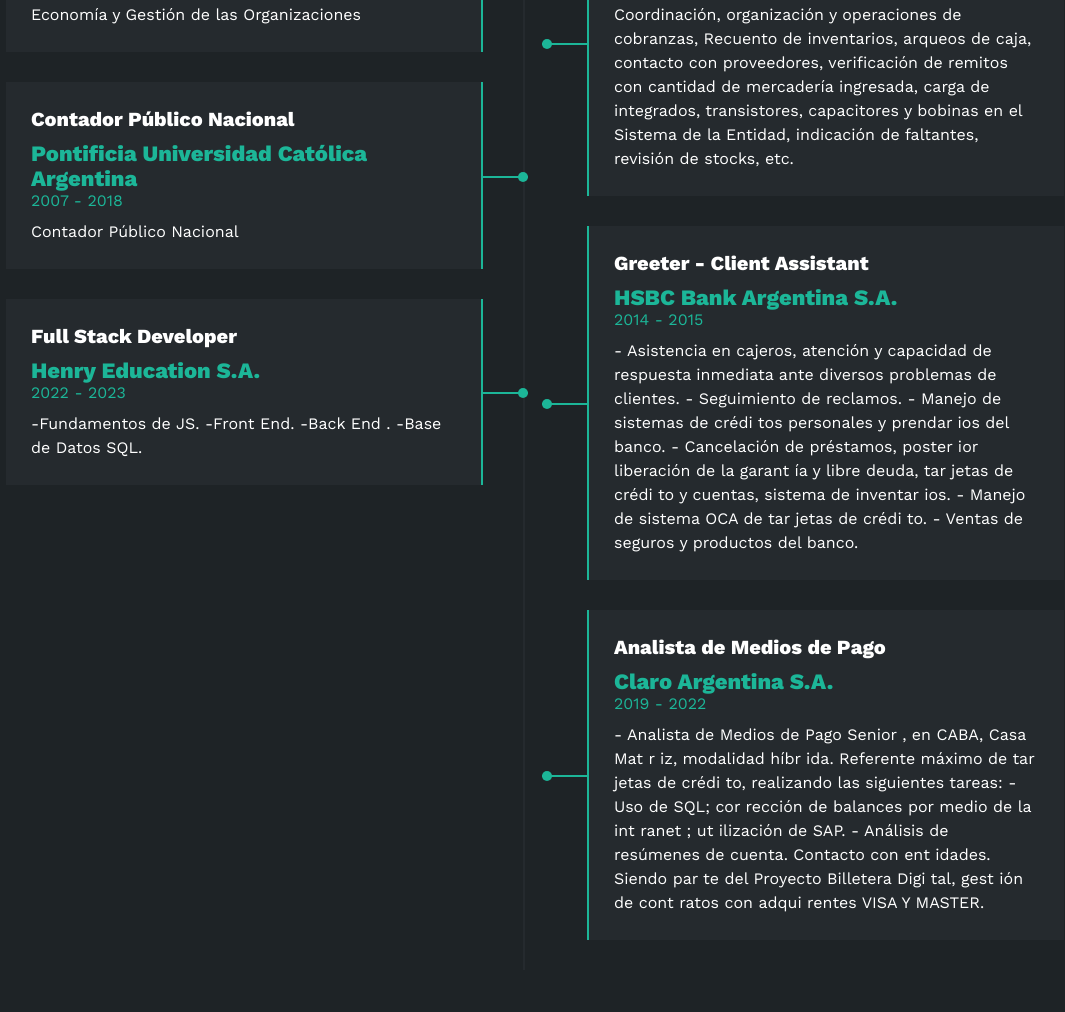
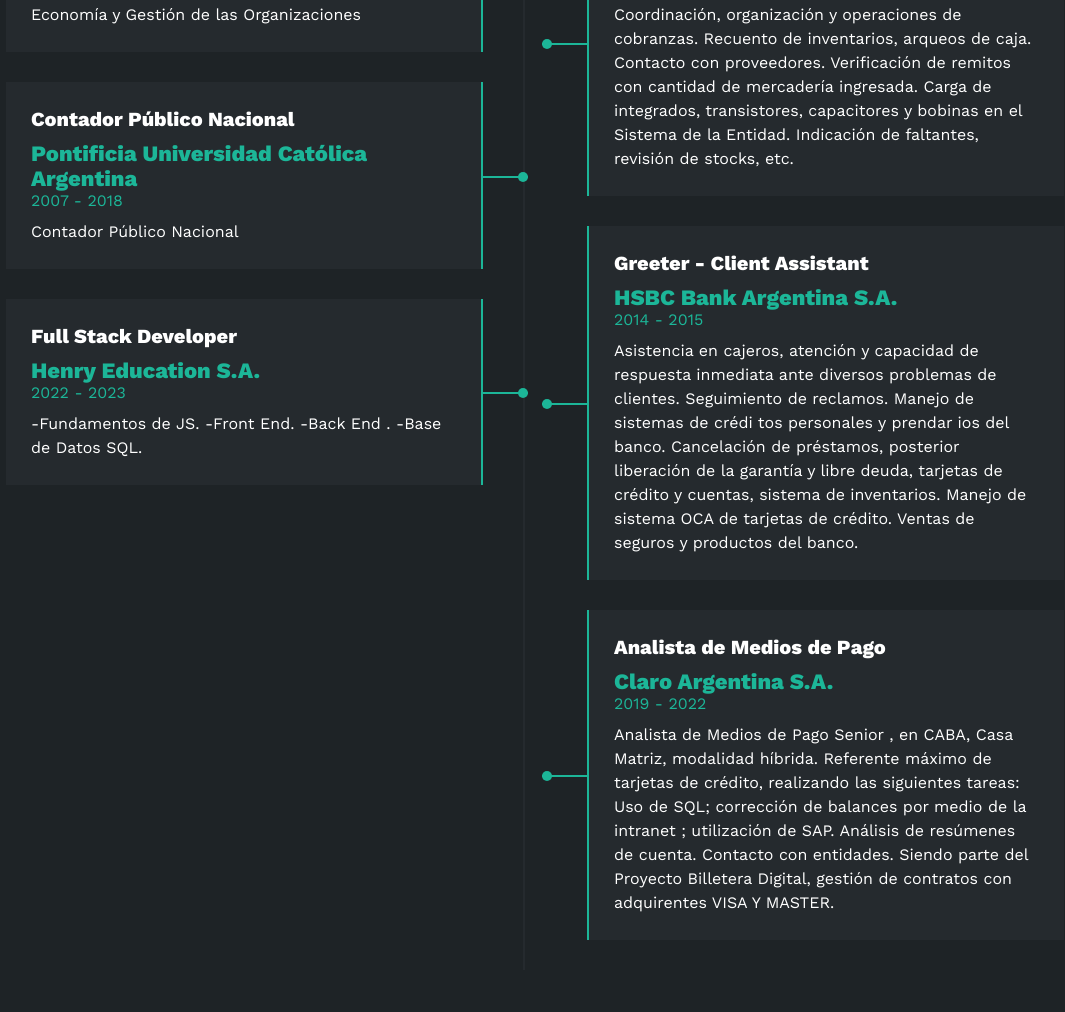
Before and after one commit to mauroservin1/mauroservin1.github.io, a plain HTML site: page index.html in a window 1280 px wide. Shown: the part 2328-3340 px from the top of the page, without its empty margins (104-1169 px from the left). Drawn offline with nearby package versions, Linux system fonts and the light colour scheme.

Commit message:
Add files via upload

```diff
--- a/index.html
+++ b/index.html
@@ -268,7 +268,7 @@
                         <h4>Operaciones de Cobranzas</h4>
                         <span class="casa">Láser Electrotécnica SRL</span>
                         <span class="fecha">2012 - 2019</span>
-                        <p>Coordinación, organización y operaciones de cobranzas, Recuento de inventarios, arqueos de caja, contacto con proveedores, verificación de remitos con cantidad de mercadería ingresada, carga de integrados, transistores, capacitores y bobinas en el Sistema de la Entidad, indicación de faltantes, revisión de stocks, etc.</p>
+                        <p> Coordinación, organización y operaciones de cobranzas. Recuento de inventarios, arqueos de caja. Contacto con proveedores. Verificación de remitos con cantidad de mercadería ingresada. Carga de integrados, transistores, capacitores y bobinas en el Sistema de la Entidad. Indicación de faltantes, revisión de stocks, etc.</p>
                         <div class="conectord">
                             <div class="circulod"></div>
                         </div>
@@ -277,16 +277,10 @@
                         <h4>Greeter - Client Assistant</h4>
                         <span class="casa">HSBC Bank Argentina S.A.</span>
                         <span class="fecha">2014 - 2015</span>
-                        <p>- Asistencia en cajeros, atención y capacidad de respuesta
-                            inmediata ante diversos problemas de clientes.
-                            - Seguimiento de reclamos.
-                            - Manejo de sistemas de crédi tos personales y prendar ios del
-                            banco.
-                            - Cancelación de préstamos, poster ior liberación de la
-                            garant ía y libre deuda, tar jetas de crédi to y cuentas, sistema
-                            de inventar ios.
-                            - Manejo de sistema OCA de tar jetas de crédi to.
-                            - Ventas de seguros y productos del banco.
+                        <p> Asistencia en cajeros, atención y capacidad de respuesta
+                            inmediata ante diversos problemas de clientes. Seguimiento de reclamos. Manejo de sistemas de crédi tos personales y prendar ios del
+                            banco. Cancelación de préstamos, posterior liberación de la garantía y libre deuda, tarjetas de crédito y cuentas, sistema
+                            de inventarios. Manejo de sistema OCA de tarjetas de crédito. Ventas de seguros y productos del banco.
                             </p>
                         <div class="conectord">
                             <div class="circulod"></div>
@@ -296,14 +290,14 @@
                         <h4>Analista de Medios de Pago</h4>
                         <span class="casa">Claro Argentina S.A.</span>
                         <span class="fecha">2019 - 2022</span>
-                        <p>- Analista de Medios de Pago Senior , en CABA, Casa Mat r iz,
-                            modalidad híbr ida. Referente máximo de tar jetas de crédi to,
+                        <p> Analista de Medios de Pago Senior , en CABA, Casa Matriz,
+                            modalidad híbrida. Referente máximo de tarjetas de crédito,
                             realizando las siguientes tareas:
-                            - Uso de SQL; cor rección de balances por medio de la
-                            int ranet ; ut ilización de SAP.
-                            - Análisis de resúmenes de cuenta. Contacto con ent idades.
-                            Siendo par te del Proyecto Billetera Digi tal, gest ión de
-                            cont ratos con adqui rentes VISA Y MASTER.
+                            Uso de SQL; corrección de balances por medio de la
+                            intranet ; utilización de SAP.
+                            Análisis de resúmenes de cuenta. Contacto con entidades.
+                            Siendo parte del Proyecto Billetera Digital, gestión de
+                            contratos con adquirentes VISA Y MASTER.
                             </p>
                         <div class="conectord">
                             <div class="circulod"></div>
@@ -382,12 +376,12 @@
             </div>
             <!-- mapa -->
             <div class="col">
-              <img src="img/ubicacion.png" alt="" height="466px">
+              <img src="img/ubicacion.png" alt="">
               <div class="info">
                 <ul>
                     <li>
                         <i class="fa-solid fa-location-dot"></i>
-                        Montevideo 721, Rosario, Santa Fé
+                        Rosario Centro, Santa Fé, Argentina
                     </li>
                     <li>
                         <i class="fa-solid fa-mobile-screen"></i>
```
